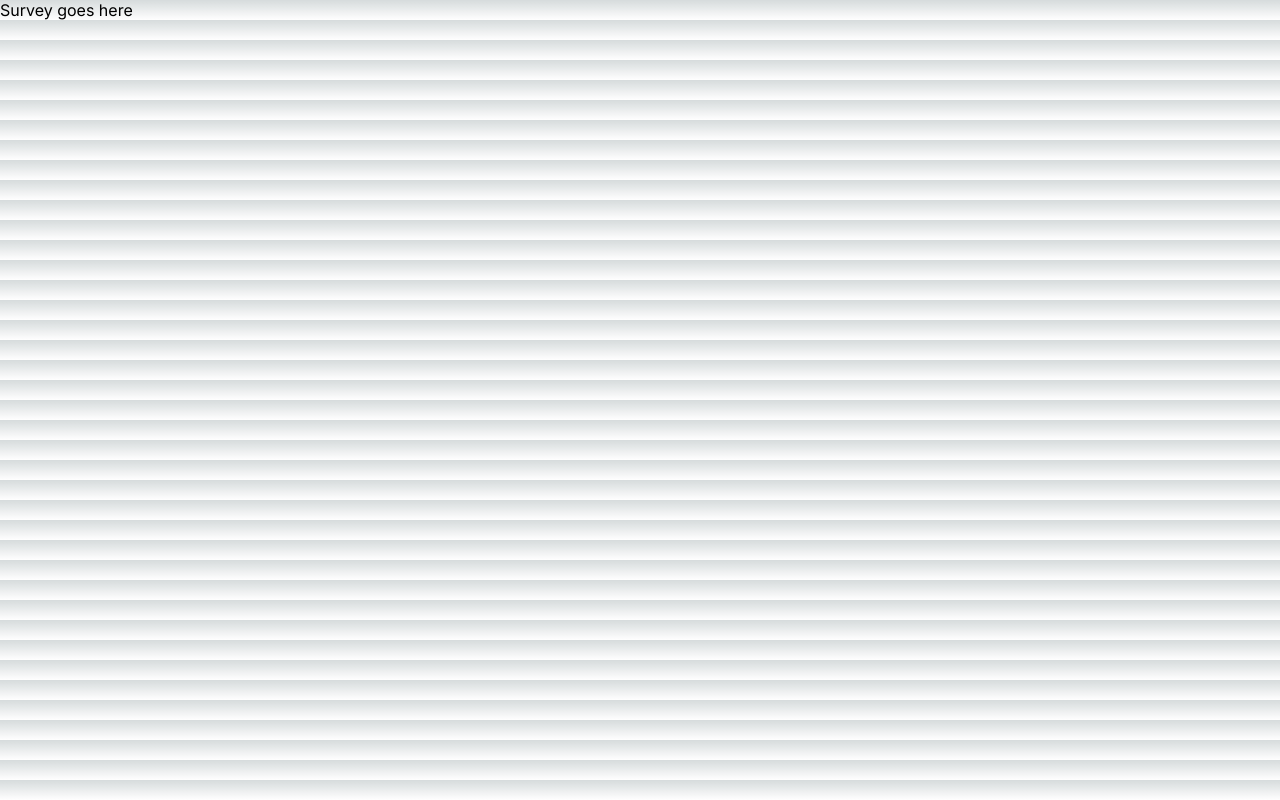
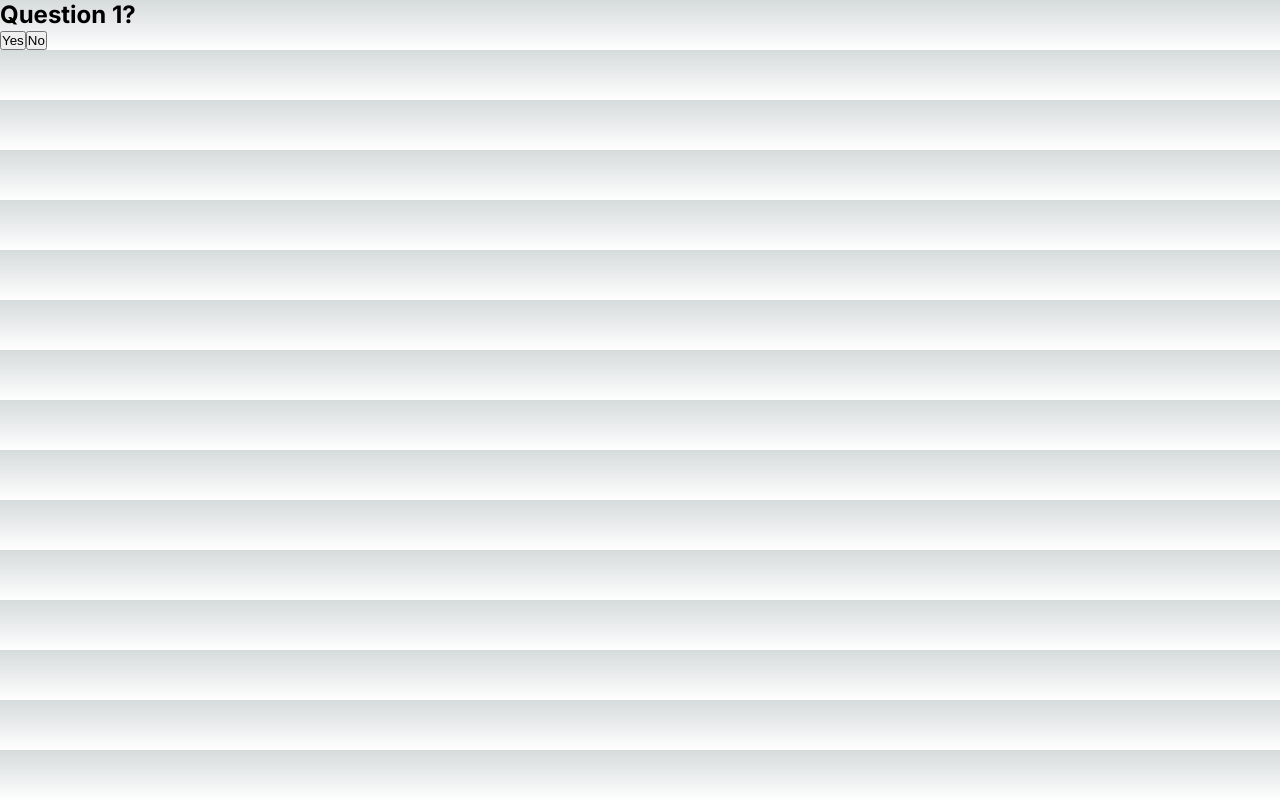
Before and after one commit to adipascu/dao-scoring, a Next.js app: page /survey in a window 1280 px wide. Built offline with nearby package versions, Linux system fonts and the light colour scheme.

Commit message:
Add placeholder questions

```diff
--- a/src/app/survey/page.tsx
+++ b/src/app/survey/page.tsx
@@ -1,4 +1,41 @@
+"use client";
+import React, { useState } from "react";
+
+const QUESTIONS = ["Question 1?", "Question 2?", "Question 3?"];
+const cardStyle = {} as const;
 const Survey = () => {
-  return <span>Survey goes here</span>;
+  const [currentQuestionIndex, setCurrentQuestionIndex] = useState(0);
+  const [answers, setAnswers] = useState<string[]>([]);
+
+  const handleAnswer = (answer: string) => {
+    setAnswers((prev: string[]) => [...prev, answer]);
+    setCurrentQuestionIndex((prev) => prev + 1);
+  };
+
+  return (
+    <>
+      {currentQuestionIndex < QUESTIONS.length ? (
+        <div style={cardStyle}>
+          <h2>{QUESTIONS[currentQuestionIndex]}</h2>
+          <button onClick={() => handleAnswer("Yes")}>Yes</button>
+          <button onClick={() => handleAnswer("No")}>No</button>
+        </div>
+      ) : (
+        <div>
+          <h2>
+            Thanks for completing the questionnaire. Here are your answers:
+          </h2>
+          <ul>
+            {answers.map((answer, index) => (
+              <li key={index}>
+                {QUESTIONS[index]}: {answer}
+              </li>
+            ))}
+          </ul>
+        </div>
+      )}
+    </>
+  );
 };
+
 export default Survey;
```
